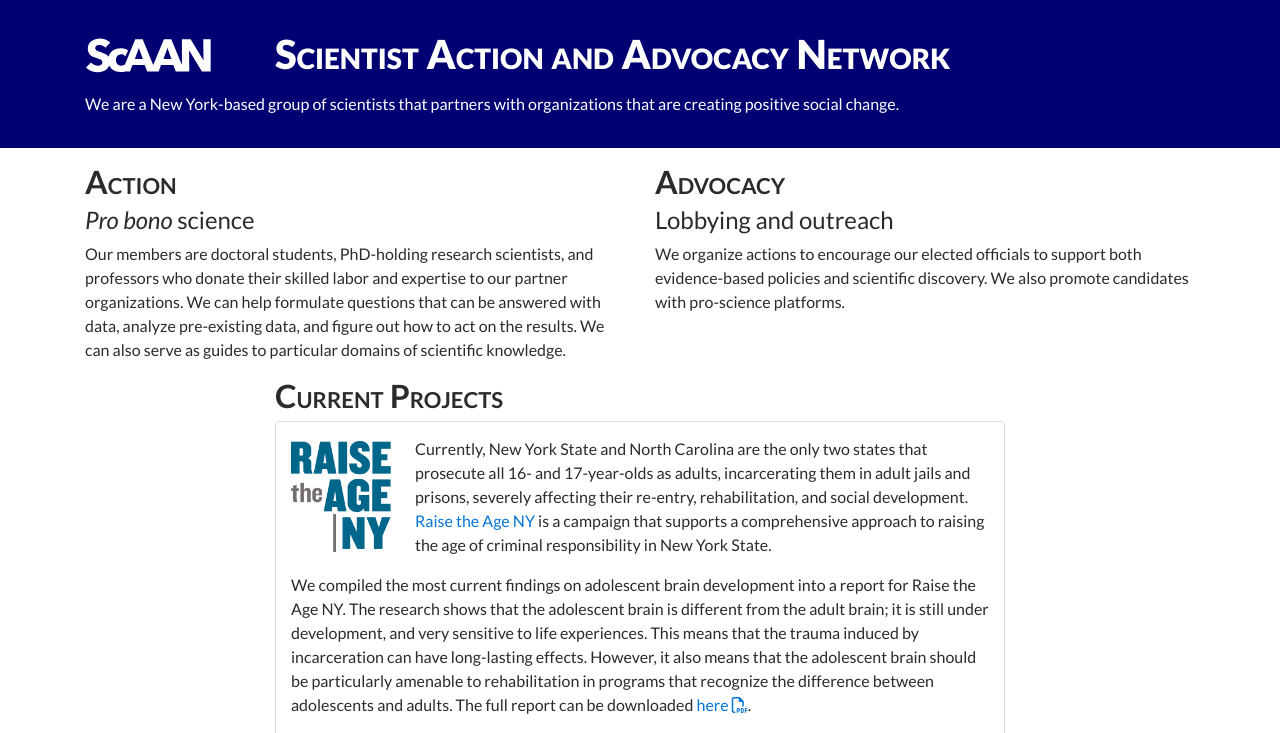
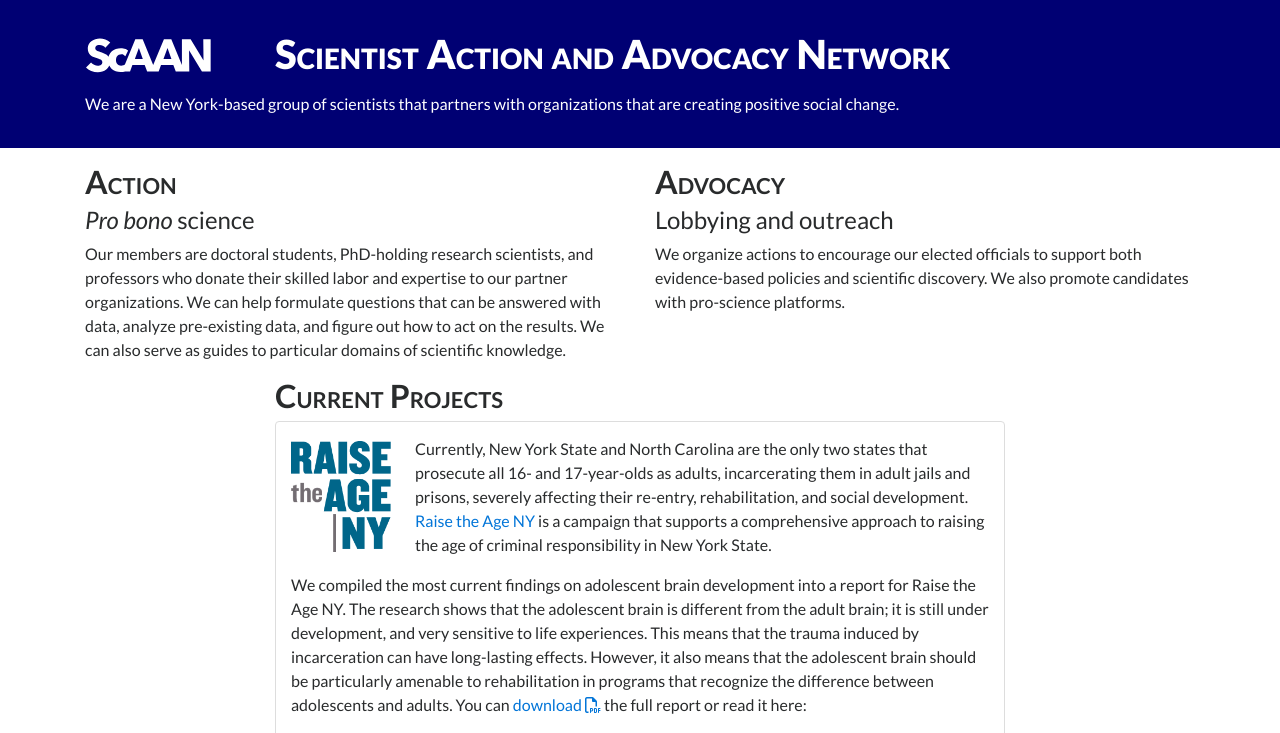
Before and after one commit to wtadler/scaan-site, a PHP site: page / in a window 1280 px wide. Shown: the top 733 px of the page. Run offline with PHP 8.4, Linux system fonts and the light colour scheme; some libraries are stand-ins or nearby versions; grey boxes are pictures that could not be loaded.

Commit message:
embed report pdf

```diff
--- a/index.php
+++ b/index.php
@@ -114,9 +114,14 @@
                 <div class="col">
                     <div class="project-block top-block">
                     <a href="http://raisetheageny.com/"><img class="projectpartnerlogo" src="logos/raisetheage_square.png"></a>
+
                             <p>Currently, New York State and North Carolina are the only two states that prosecute all 16- and 17-year-olds as adults, incarcerating them in adult jails and prisons, severely affecting their re-entry, rehabilitation, and social development. <a href="http://raisetheageny.com/">Raise the Age NY</a> is a campaign that supports a comprehensive approach to raising the age of criminal responsibility in New York State.</p>
 
-                            <p>We compiled the most current findings on adolescent brain development into a report for Raise the Age NY. The research shows that the adolescent brain is different from the adult brain; it is still under development, and very sensitive to life experiences. This means that the trauma induced by incarceration can have long-lasting effects. However, it also means that the adolescent brain should be particularly amenable to rehabilitation in programs that recognize the difference between adolescents and adults. The full report can be downloaded <a href="docs/ScAAN_RTA_report.pdf" download>here <i class="fa fa-file-pdf-o"></i></a>.</p>
+                            <p>We compiled the most current findings on adolescent brain development into a report for Raise the Age NY. The research shows that the adolescent brain is different from the adult brain; it is still under development, and very sensitive to life experiences. This means that the trauma induced by incarceration can have long-lasting effects. However, it also means that the adolescent brain should be particularly amenable to rehabilitation in programs that recognize the difference between adolescents and adults. You can <a href="docs/ScAAN_RTA_report.pdf" download>download <i class="fa fa-file-pdf-o"></i></a> the full report or read it here:</p>
+
+                            <p>
+                                <iframe src="http://docs.google.com/gview?url=http://scaan.net/docs/ScAAN_RTA_report.pdf&embedded=true" style="width:100%; height:400px;" frameborder="0"></iframe>
+                            </p>
 
                             <p>We also delivered a statement [<a data-toggle="collapse" href="#rtaVideo" aria-expanded="false" aria-controls="rtaVideo">video <i class="fa fa-angle-down"></i></a>, <a href="docs/ScAAN_NYCC_RTA_testimony.pdf" download>pdf <i class="fa fa-file-pdf-o"></i></a>] on this topic to a joint committee meeting of the New York City Council.</p>
                             <div class="collapse" id="rtaVideo">
```
